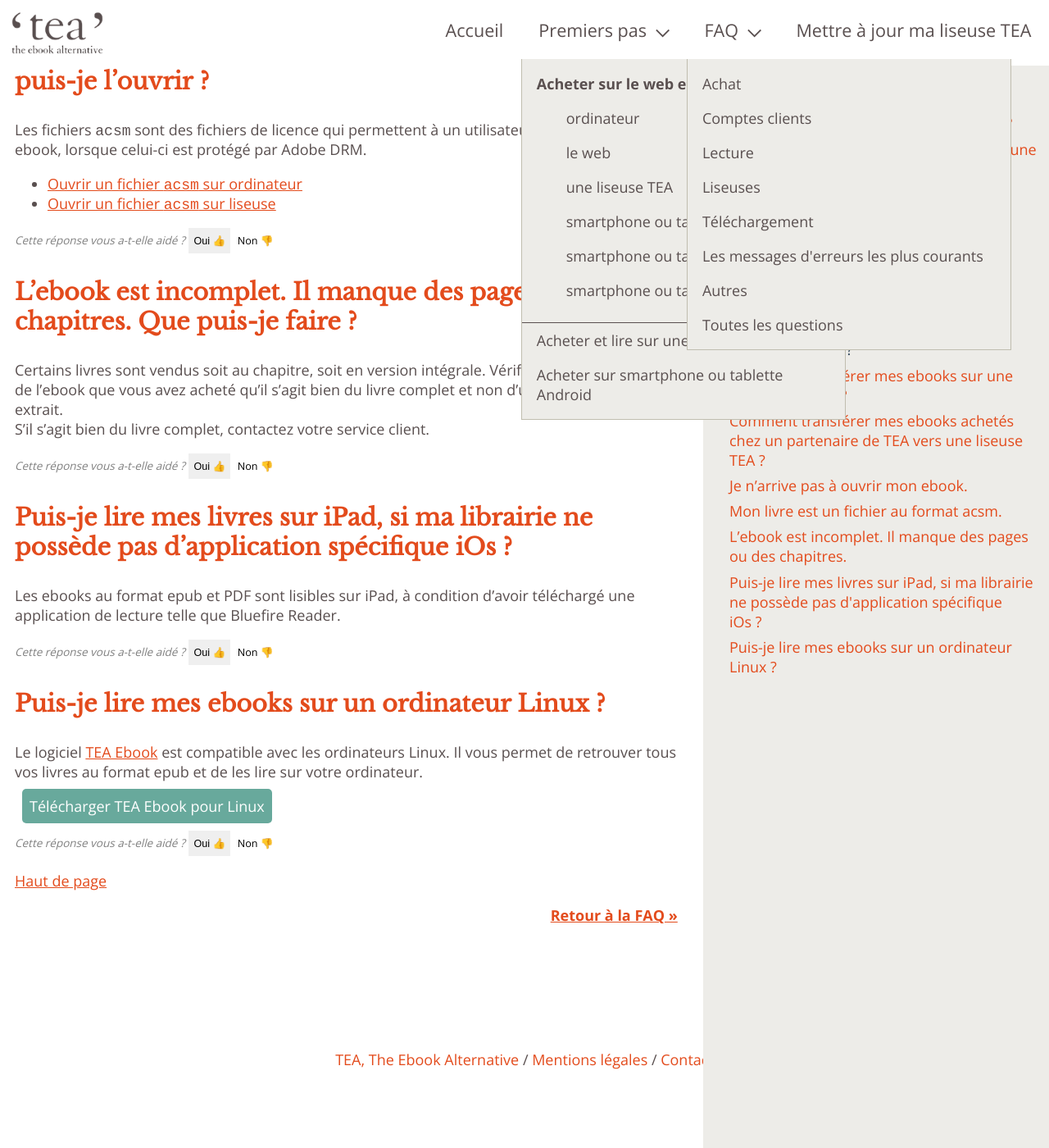
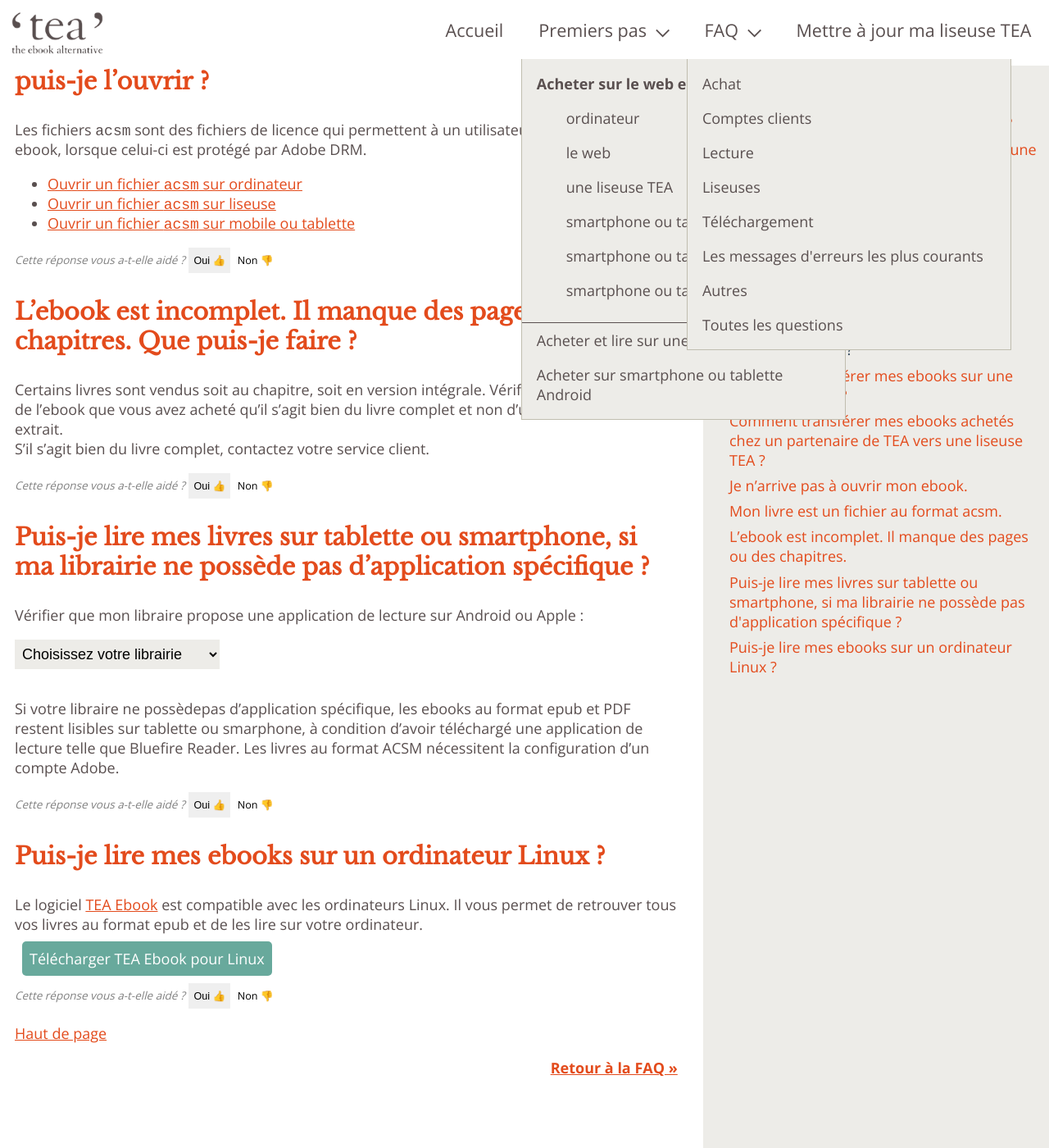
Before and after one commit to TEA-ebook/help-center, a Jekyll site: the page built from _pages/FAQ-lecture.md, in a window 1280 px wide and 1400 px high, scrolled down 4395 px. Shown: the whole window at 82% size. Built offline with Jekyll 4.4.1, drawn with Linux system fonts in a browser that asks for light colours.

Commit message:
Link to apple app

```diff
--- a/_includes/choix-application-android.md
+++ b/_includes/choix-application-android.md
@@ -2,5 +2,5 @@
 	<select class="clients">
 	  <option selected="selected" disabled="disabled">Choisissez votre librairie</option>
 	</select>
-	<div class="client-android-app"></div>
+	<div class="client-app"></div>
 </form>
--- a/_pages/FAQ-lecture.md
+++ b/_pages/FAQ-lecture.md
@@ -192,6 +193,7 @@
 
 * [Ouvrir un fichier `acsm` sur ordinateur](/tea-ebook/#utiliser-ade)
 * [Ouvrir un fichier `acsm` sur liseuse](/liseuseBasic/#tranferer-basic2)
+* [Ouvrir un fichier `acsm` sur mobile ou tablette](/#lire-smartphone)
 
 {% include feedback-button.html question="Mon livre est un fichier au format acsm" %}
 
@@ -207,13 +209,17 @@
 {% include feedback-button.html question="L’ebook est incomplet. Il manque des pages ou des chapitres." %}
 
 
-{% include anchor.html id="lire-ipad" label="Puis-je lire mes livres sur iPad, si ma librairie ne possède pas d'application spécifique iOs ?" %}
+{% include anchor.html id="lire-smartphone" label="Puis-je lire mes livres sur tablette ou smartphone, si ma librairie ne possède pas d'application spécifique ?" %}
 
-### Puis-je lire mes livres sur iPad, si ma librairie ne possède pas d'application spécifique iOs ?
+### Puis-je lire mes livres sur tablette ou smartphone, si ma librairie ne possède pas d'application spécifique ?
 
-Les ebooks au format epub et PDF sont lisibles sur iPad, à condition d'avoir téléchargé une application de lecture telle que Bluefire Reader.
+Vérifier que mon libraire propose une application de lecture sur Android ou Apple :
 
-{% include feedback-button.html question="Puis-je lire mes livres sur iPad, si ma librairie ne possède pas d'application spécifique iOs ?" %}
+{% include choix-application-android.md %}
+
+Si votre libraire ne possèdepas d'application spécifique, les ebooks au format epub et PDF restent lisibles sur tablette ou smarphone, à condition d’avoir téléchargé une application de lecture telle que Bluefire Reader. Les livres au format ACSM nécessitent la configuration d'un compte Adobe.
+
+{% include feedback-button.html question="Puis-je lire mes livres sur tablette ou smartphone, si ma librairie ne possède pas d'application spécifique?" %}
 
 {% include anchor.html id="lire-Linux" label="Puis-je lire mes ebooks sur un ordinateur Linux ?" %}
 
--- a/js/choix-client.js
+++ b/js/choix-client.js
@@ -7,7 +7,7 @@
         'Furet du Nord' : {
             'name' : 'Furet du Nord eBook',
             'android' : 'https://play.google.com/store/apps/details?id=com.epagine.fdn',
-            'ios' : ''
+            'ios' : 'https://itunes.apple.com/fr/app/furet-du-nord/id908712736'
         },
         'CNAM' : {
             'name' : 'Le Cnam eBooks partagés',
@@ -17,12 +17,12 @@
          'Chapitre' : {
             'name' : 'Chapitre ebooks',
             'android' : 'https://play.google.com/store/apps/details?id=com.chapitre.ebooks',
-            'ios' : ''
+            'ios' : 'https://itunes.apple.com/fr/app/chapitre-ebooks/id483562050'
         },
         'France Loisirs' : {
             'name' : 'France Loisirs eBooks',
             'android' : 'https://play.google.com/store/apps/details?id=fr.tea.ebookreader.franceloisirs&hl=fr',
-            'ios' : ''
+            'ios' : 'https://itunes.apple.com/fr/app/france-loisirs-ebooks/id1121934475'
         },
         'Cultura' : {
             'name' : 'Cultura Ebooks',
@@ -66,7 +66,11 @@
             result += "<h5>Application Android</h5>";
             result += '<p>Téléchargez <a class="button" href="' + clientApp['android'] + '">' + clientApp['name'] + '</a>  sur Google Play.</p>'
         }
+        if (clientApp['ios']){
+            result += "<h5>Application Apple</h5>";
+            result += '<p>Téléchargez <a class="button" href="' + clientApp['ios'] + '">' + clientApp['name'] + '</a>  sur Apple Store.</p>'
+        }
         result += '</div>';
-        $('.client-android-app').html(result);
+        $('.client-app').html(result);
     });
 }(jQuery, undefined));
```
Also changed, not shown: other parts of _pages/FAQ-lecture.md (+1 -0 lines).
